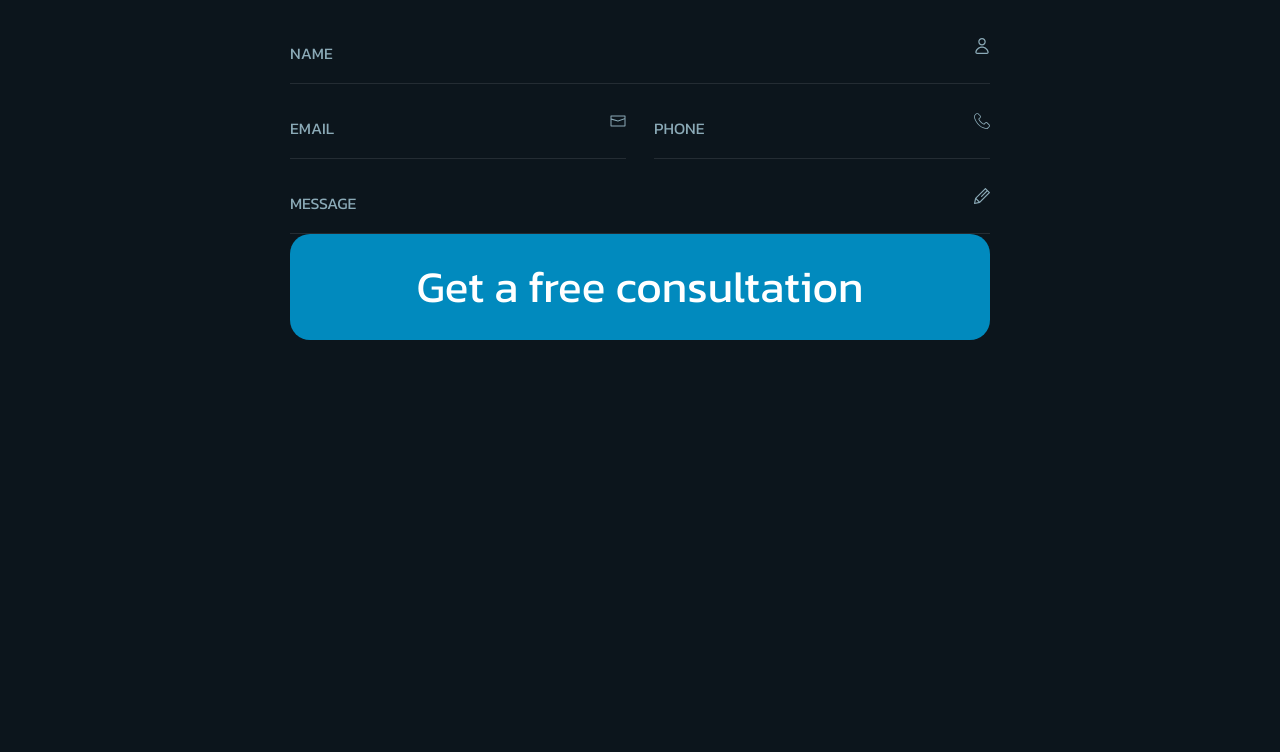
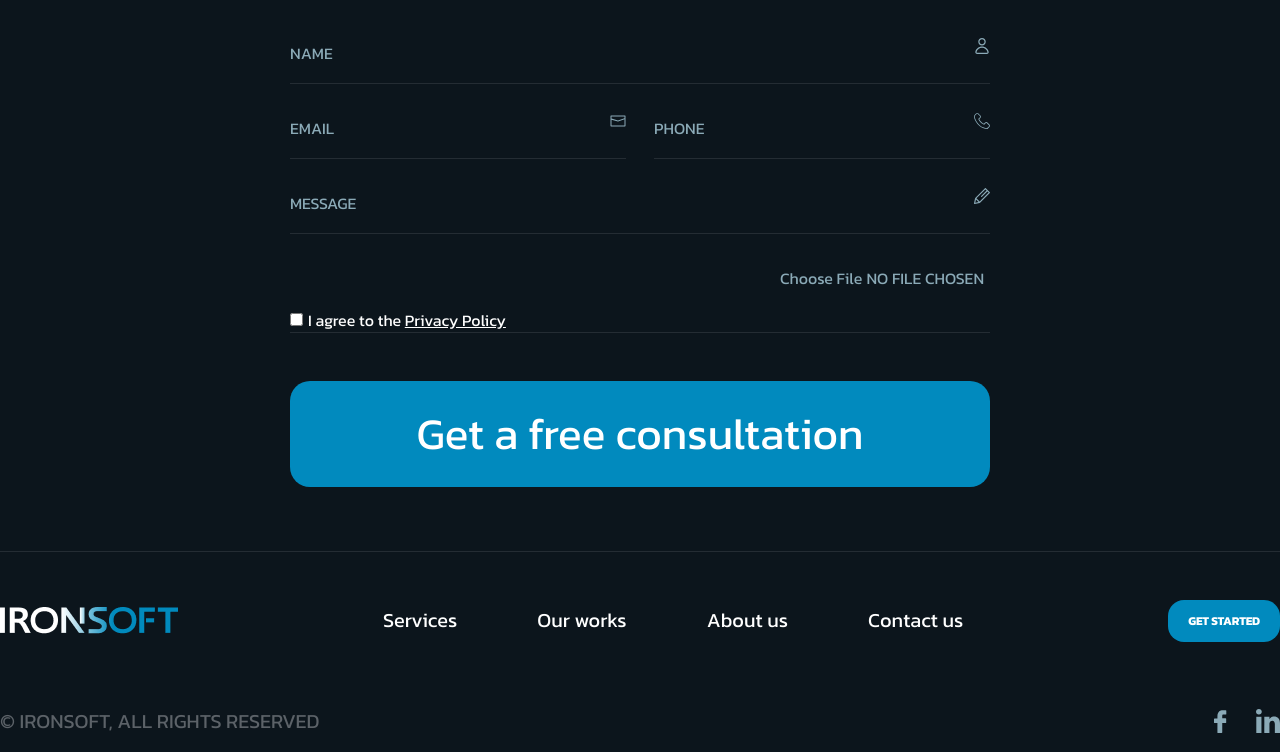
Before and after one commit to Furqatovm/javascript-lesson-7, a plain HTML site: page index.html in a window 1280 px wide. Shown: the part 5332-6084 px from the top of the page. Before the commit the page ends 5672 px from the top, so only its background shows below. Drawn offline with nearby package versions, Linux system fonts and the light colour scheme.

Commit message:
website is fully ready

```diff
--- a/index.html
+++ b/index.html
@@ -731,11 +731,56 @@
 
                 </label>
             </div>
+
+            <div class="flex flex-col border-b border-[#242C33] mb-[3rem]">
+                <div class="flex items-end justify-end">
+                <input type="file" class="outline-none w-[30%] py-[18px] text-[#8BAAB7] uppercase pt-[2rem]" placeholder="MESSAGE" id="Yoz" autocomplete="off" required>
+                </div>
+                <div class="flex gap-[5px] items-center">
+                    <input type="checkbox" class="outline-none  py-[18px] text-[#8BAAB7] uppercase pt-[2rem]" placeholder="MESSAGE" id="Yoz" autocomplete="off" required>
+                    <span class="text-whitee">I agree to the <span class="underline">Privacy Policy</span></span>
+                </div>
+            </div>
+
+
+
             <button class="bg-bluee w-full p-[20px] rounded-[20px] text-[44px] text-[#FFFFFF]">Get a free consultation</button>
 
         </form>
     </section>
 
+
+    <footer class="border-t border-[#242C33] mt-[4rem]">
+        <div class="flex justify-between items-center max-w-[1350px] mx-auto py-[3rem]">
+            <img src="./assets/logo.png" class="max-w-[178px] w-full" alt="">
+            <nav class="flex gap-[5rem] items-center">
+                <a href="#" class="text-[#FFFFFF] text-[1.25rem]">Services</a>
+                <a href="#" class="text-[#FFFFFF] text-[1.25rem]">Our works</a>
+                <a href="#" class="text-[#FFFFFF] text-[1.25rem]">About us</a>
+                <a href="#" class="text-[#FFFFFF] text-[1.25rem]">Contact us</a>
+            </nav>
+            <div>
+                <button class="uppercase bg-bluee py-[12px] px-[20px] font-[700] text-[12px] rounded-[16px] text-[white] -tracking-[0.2px]">Get Started</button>
+            </div>
+        </div>
+        <div class="max-w-[1350px] mx-auto py-[1rem] flex justify-between items-center">
+            <span class="text-[#5C6268] text-[20px]">
+                © IRONSOFT, ALL RIGHTS RESERVED
+            </span>
+            <div class="flex gap-[1.5rem]">
+                <svg width="24" height="24" viewBox="0 0 24 24" fill="none" xmlns="http://www.w3.org/2000/svg">
+                    <path d="M9.42428 14.0693C9.33867 14.0693 7.45532 14.0693 6.59925 14.0693C6.14268 14.0693 6 13.8981 6 13.47C6 12.3286 6 11.1587 6 10.0172C6 9.56066 6.17121 9.41798 6.59925 9.41798H9.42428C9.42428 9.33237 9.42428 7.6773 9.42428 6.90684C9.42428 5.76541 9.62403 4.68106 10.1947 3.68231C10.794 2.65503 11.6501 1.97017 12.7344 1.57067C13.4478 1.31385 14.1612 1.19971 14.9317 1.19971H17.7282C18.1277 1.19971 18.2989 1.37092 18.2989 1.77042V5.02349C18.2989 5.42299 18.1277 5.5942 17.7282 5.5942C16.9577 5.5942 16.1872 5.5942 15.4168 5.62274C14.6463 5.62274 14.2468 5.9937 14.2468 6.7927C14.2183 7.64877 14.2468 8.4763 14.2468 9.36091H17.5569C18.0135 9.36091 18.1847 9.53212 18.1847 9.98869V13.4415C18.1847 13.8981 18.0421 14.0408 17.5569 14.0408C16.5297 14.0408 14.3324 14.0408 14.2468 14.0408V23.3434C14.2468 23.8285 14.1041 23.9997 13.5905 23.9997C12.392 23.9997 11.222 23.9997 10.0235 23.9997C9.59549 23.9997 9.42428 23.8285 9.42428 23.4005C9.42428 20.4042 9.42428 14.1549 9.42428 14.0693Z" fill="#8BAAB7"/>
+                    </svg>
+                    <svg width="24" height="24" viewBox="0 0 24 24" fill="none" xmlns="http://www.w3.org/2000/svg">
+                        <path d="M5.45333 7.79834H0.297119V23.9998H5.45333V7.79834Z" fill="#8BAAB7"/>
+                        <path d="M22.3748 9.27862C21.2917 8.04152 19.8591 7.42285 18.078 7.42285C17.4218 7.42285 16.8252 7.50731 16.2887 7.67635C15.7523 7.84528 15.2993 8.08229 14.9294 8.3875C14.5597 8.69271 14.2652 8.97605 14.0467 9.23751C13.8388 9.48586 13.6356 9.77515 13.4372 10.1024V7.79861H8.29639L8.31215 8.58345C8.32271 9.10678 8.32791 10.7198 8.32791 13.4226C8.32791 16.1257 8.31751 19.6515 8.29661 24.0003H13.4372V14.9593C13.4372 14.4035 13.4942 13.9622 13.609 13.6349C13.8279 13.0788 14.1583 12.6132 14.6013 12.2373C15.0442 11.861 15.5935 11.673 16.2499 11.673C17.1455 11.673 17.8046 11.9972 18.2265 12.6457C18.6483 13.2942 18.8592 14.1907 18.8592 15.3351V23.9998H23.9999V14.7143C23.9995 12.3271 23.4582 10.5153 22.3748 9.27862Z" fill="#8BAAB7"/>
+                        <path d="M2.9062 0C2.04172 0 1.34126 0.264496 0.804659 0.792974C0.26811 1.32157 0 1.98891 0 2.79562C0 3.59106 0.260394 4.25611 0.781236 4.79002C1.30191 5.324 1.98951 5.59113 2.84364 5.59113H2.87489C3.74999 5.59113 4.45581 5.32423 4.99219 4.79002C5.52858 4.25611 5.79154 3.59129 5.7812 2.79562C5.7708 1.98896 5.50499 1.32157 4.98431 0.792974C4.46369 0.264267 3.77073 0 2.9062 0Z" fill="#8BAAB7"/>
+                        </svg>
+
+            </div>
+        </div>
+    </footer>
+
     <script src="https://cdn.jsdelivr.net/npm/swiper@11/swiper-bundle.min.js"></script>
     <script src="./main.js"></script>
 </body>
```
